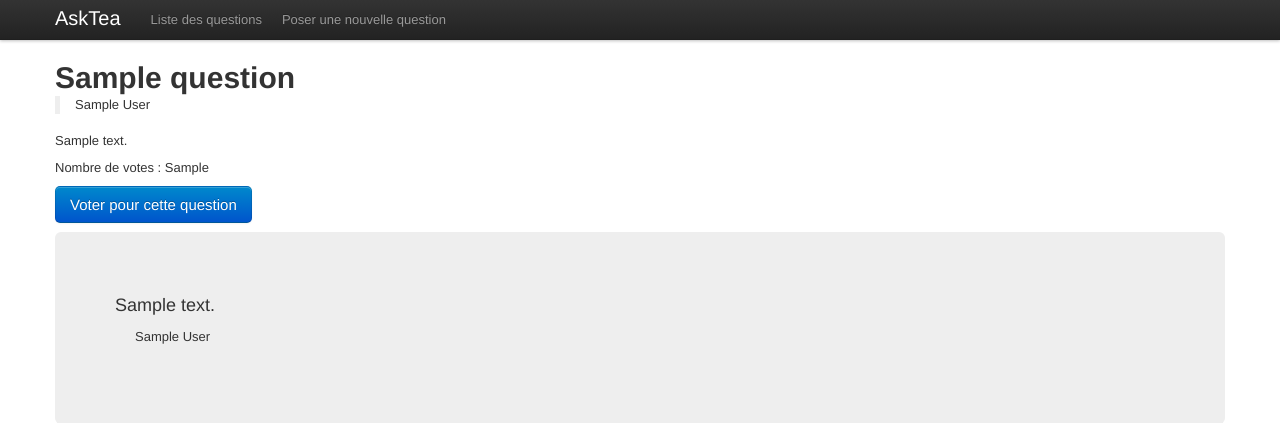
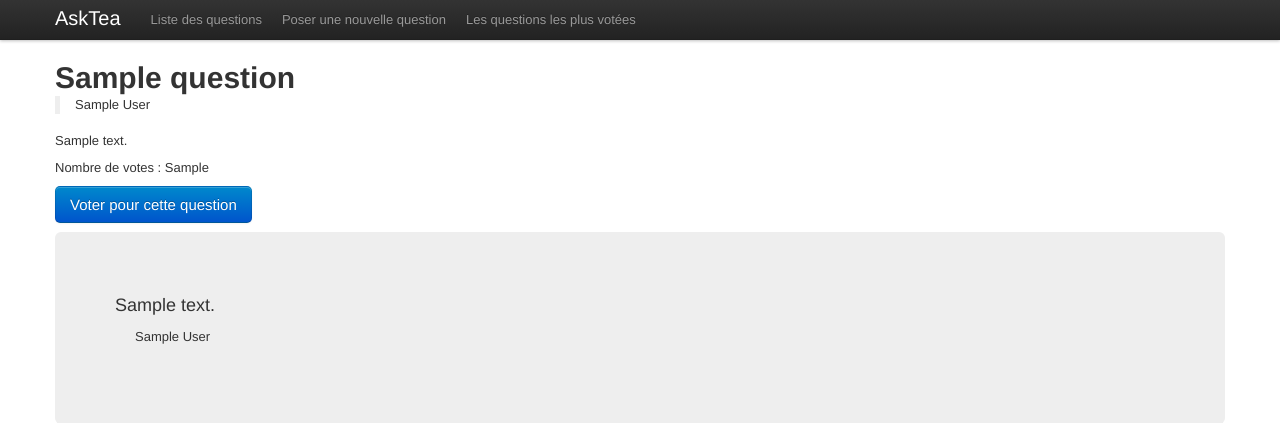
Before and after one commit to imjufu/asktea, a PHP site: template src/Resources/views/question/show.html.twig in a window 1280 px wide. Shown: the top 423 px of the page. Run offline with PHP 8.4, Linux system fonts and the light colour scheme; the template is opened without the code that fills it: most values are stand-ins (such as "Sample title", 1, 10 or a date in 2020); some libraries are stand-ins or nearby versions.

Commit message:
Add link to best questions controller

```diff
--- a/src/Resources/views/common/topbar.html.twig
+++ b/src/Resources/views/common/topbar.html.twig
@@ -13,6 +13,7 @@
 
           <li class="{% if app.session.get('menu') == 'homepage' %}active{% endif %}"><a href="{{ path('homepage') }}">Liste des questions</a></li>
           <li class="{% if app.session.get('menu') == 'question.new' %}active{% endif %}"><a href="{{ path('question.new') }}">Poser une nouvelle question</a></li>
+          <li class="{% if app.session.get('menu') == 'question.vote' %}active{% endif %}"><a href="{{ path('question.best') }}">Les questions les plus votées</a></li>
         </ul>
         </ul>
       </div><!--/.nav-collapse -->
```
